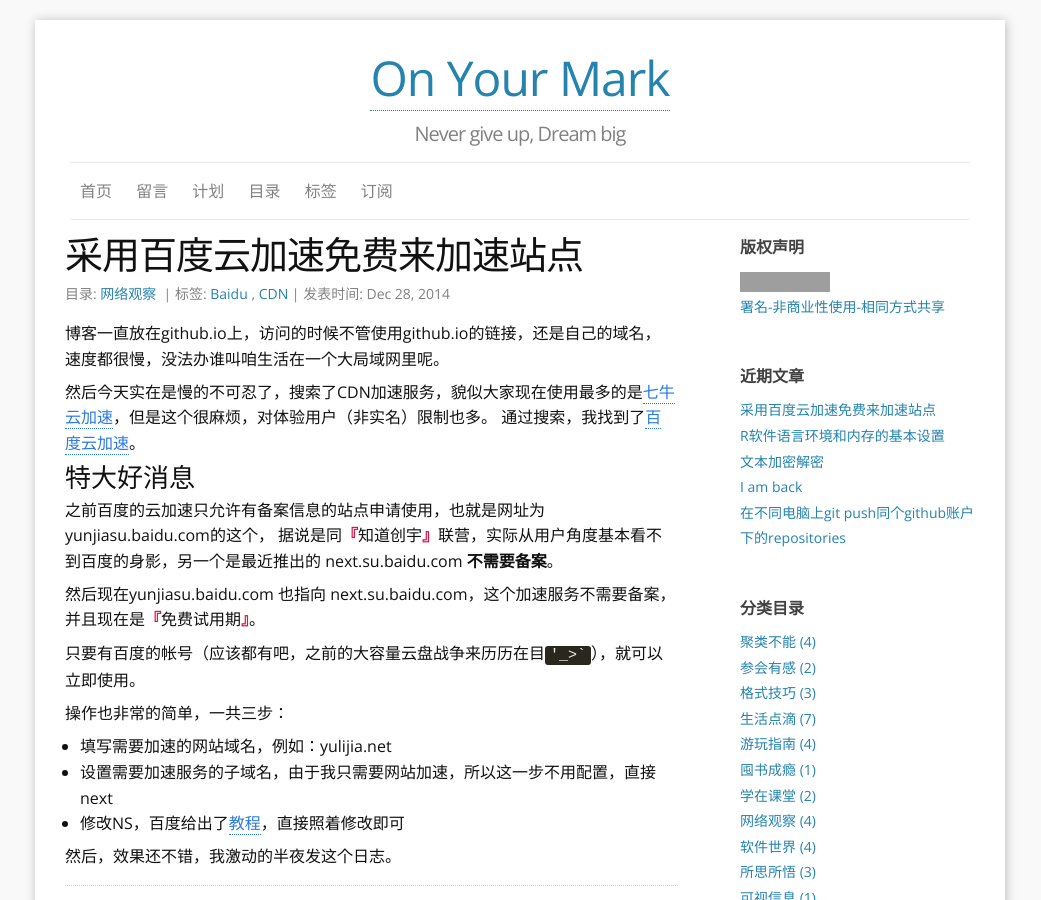
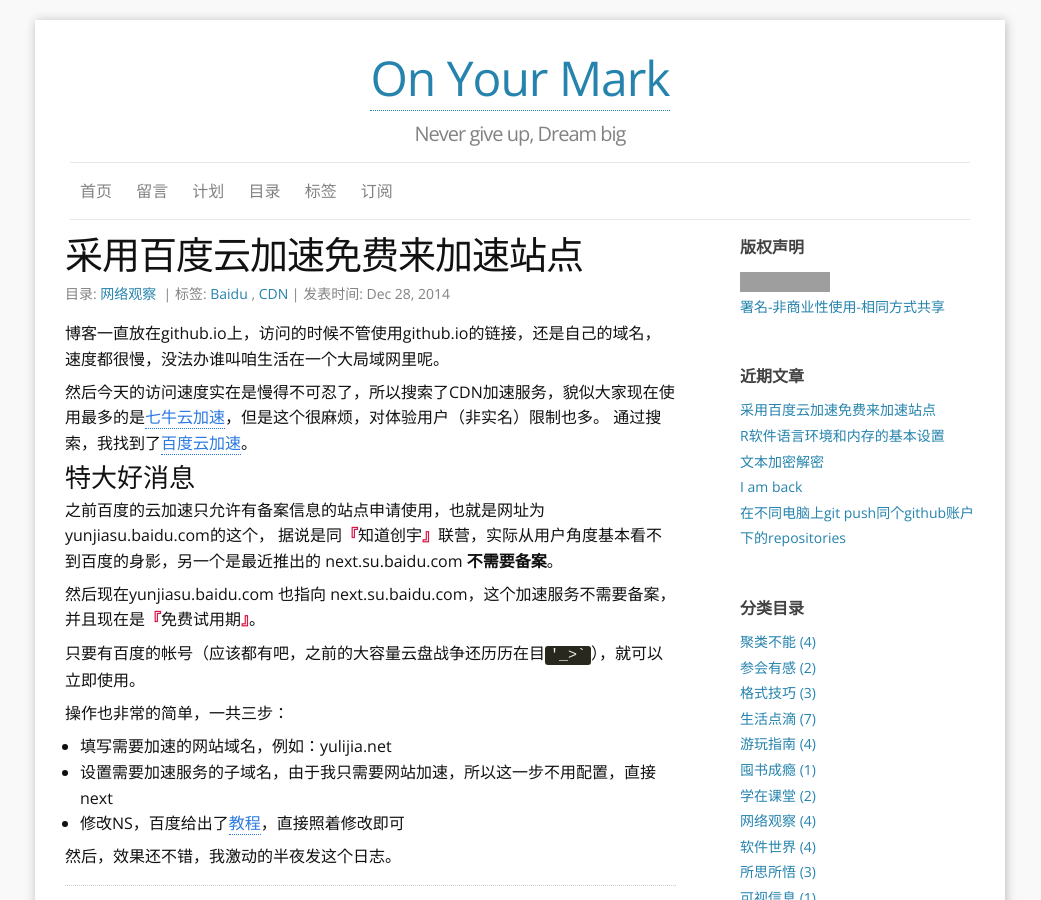
Before and after one commit to yulijia/cn, a Jekyll site: the page built from _posts/2014-12-28-baidu-cdn.md, in a window 1280 px wide and 900 px high. Shown: the whole window, without its empty margins (120-1161 px from the left). Built offline with Jekyll 4.4.1, drawn with Linux system fonts in a browser that asks for light colours; comment, search, counter and statistics services are not loaded; grey boxes are pictures that could not be loaded.

Commit message:
update post, remove typo

```diff
--- a/_posts/2014-12-28-baidu-cdn.md
+++ b/_posts/2014-12-28-baidu-cdn.md
@@ -12,7 +12,7 @@ tags:
 博客一直放在github.io上，访问的时候不管使用github.io的链接，还是自己的域名，
 速度都很慢，没法办谁叫咱生活在一个大局域网里呢。
 
-然后今天实在是慢的不可忍了，搜索了CDN加速服务，貌似大家现在使用最多的是[七牛云加速](https://portal.qiniu.com/signup?code=3llo7m7u16dea "注册邀请链接")，但是这个很麻烦，对体验用户（非实名）限制也多。 通过搜索，我找到了[百度云加速](http://next.su.baidu.com/ "百度云加速")。
+然后今天的访问速度实在是慢得不可忍了，所以搜索了CDN加速服务，貌似大家现在使用最多的是[七牛云加速](https://portal.qiniu.com/signup?code=3llo7m7u16dea "注册邀请链接")，但是这个很麻烦，对体验用户（非实名）限制也多。 通过搜索，我找到了[百度云加速](http://next.su.baidu.com/ "百度云加速")。
 
 ### 特大好消息
 
@@ -20,7 +20,7 @@ tags:
 
 然后现在yunjiasu.baidu.com 也指向 next.su.baidu.com，这个加速服务不需要备案，并且现在是<q>免费试用期</q>。
 
-只要有百度的帐号（应该都有吧，之前的大容量云盘战争来历历在目<code>'_>`</code>），就可以立即使用。
+只要有百度的帐号（应该都有吧，之前的大容量云盘战争还历历在目<code>'_>`</code>），就可以立即使用。
 
 操作也非常的简单，一共三步：
 
```
